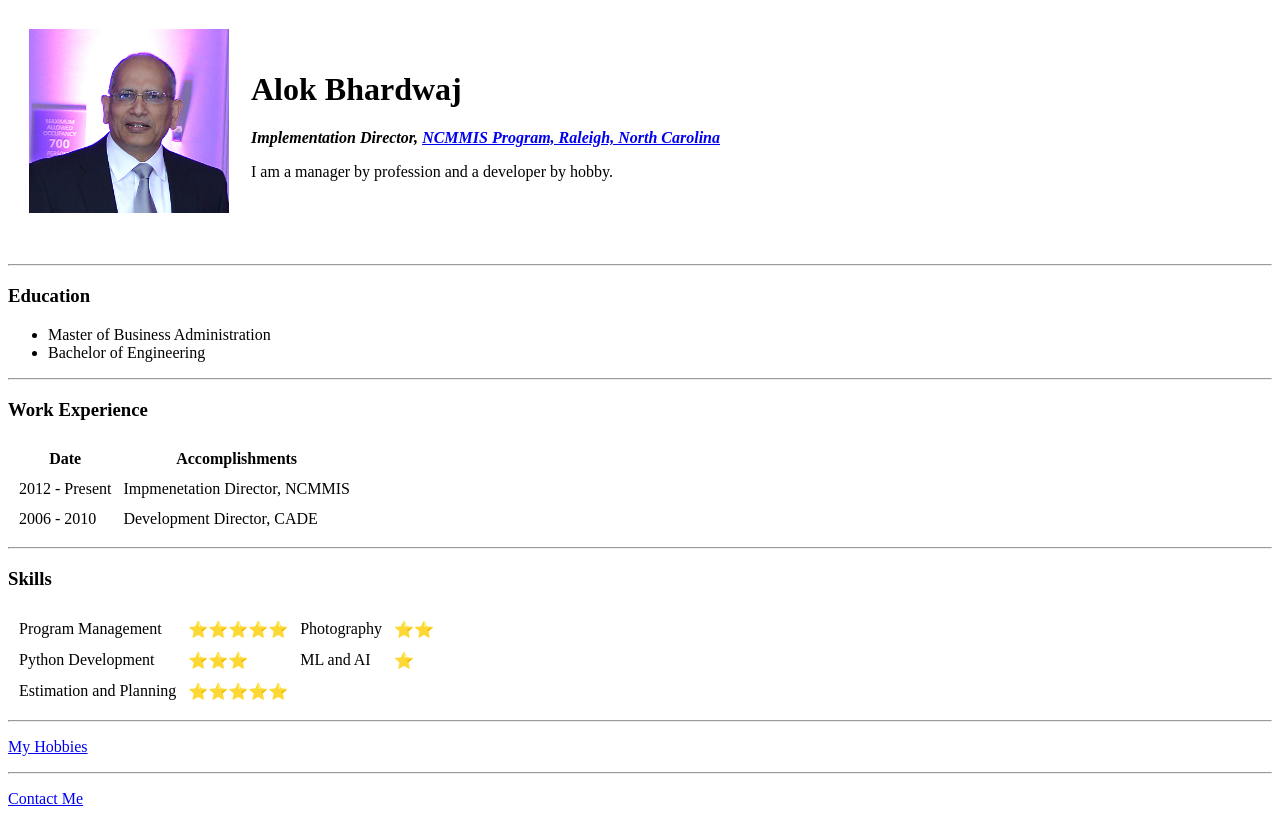
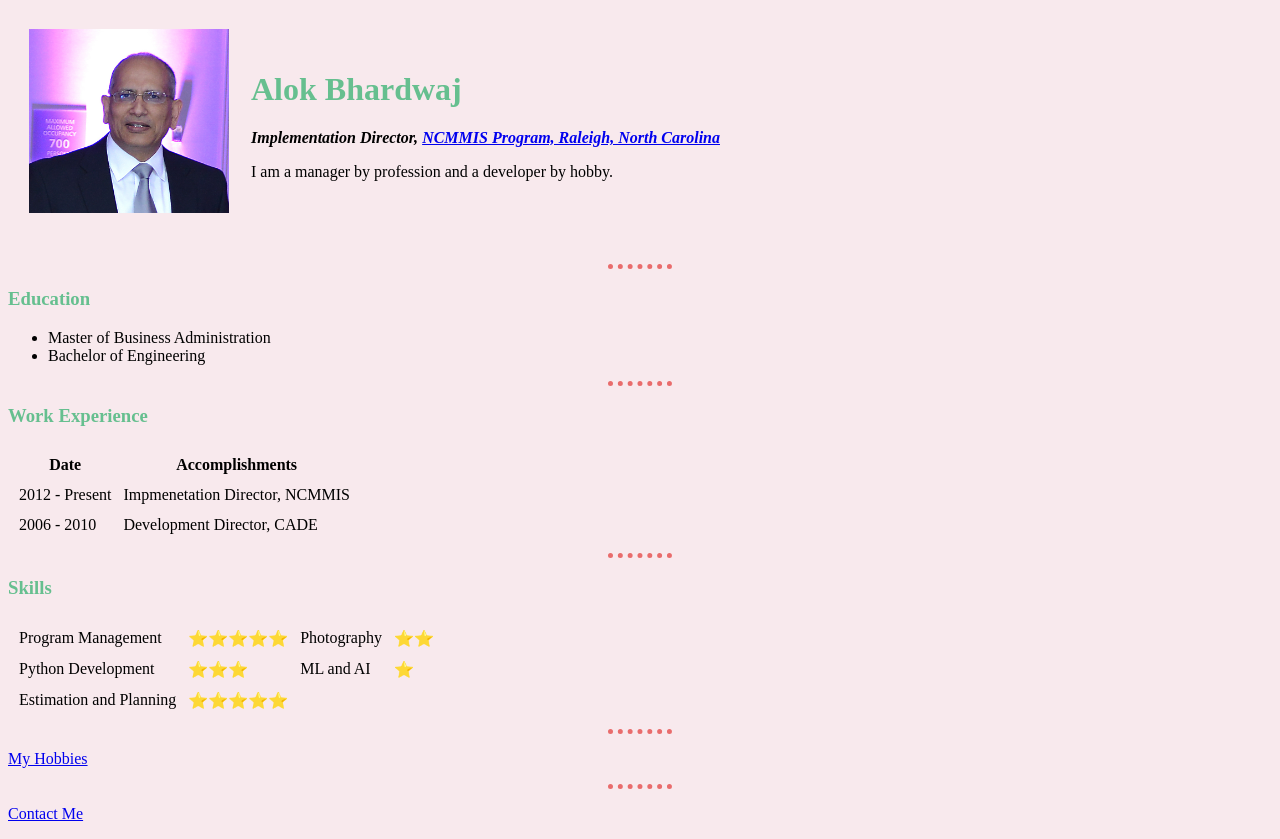
Before and after one commit to abhardwa/cv, a plain HTML site: page index.html in a window 1280 px wide. Drawn offline with Linux system fonts and the light colour scheme.

Commit message:
enhancements

```diff
--- /dev/null
+++ b/css/styles.css
@@ -0,0 +1,18 @@
+body {
+    background-color: rgb(248, 233, 237);
+}
+
+hr {
+    border-color: grey;
+    border-style: none;
+    border-bottom: 4px dotted rgb(233, 108, 108);
+    border-width: 5px;
+    width: 5%
+}
+h1 {
+    color: #66BF8F;
+}
+
+h3 {
+    color: #66BF8F;
+}
--- a/index.html
+++ b/index.html
@@ -8,6 +8,7 @@
         <meta charset="utf-8">
         <meta http-equiv="X-UA-Compatible" content="IE=edge">
         <title>Alok's Personal Site</title>
+        <link rel="stylesheet" href="css/styles.css">
         <meta name="description" content="Know all about Alok BHardwaj here!">
         <meta name="viewport" content="width=device-width, initial-scale=1">
         <link rel="stylesheet" href="">
```
Also changed, not shown: contact.html (+1 -0 lines), hobbies.html (+1 -0 lines).
